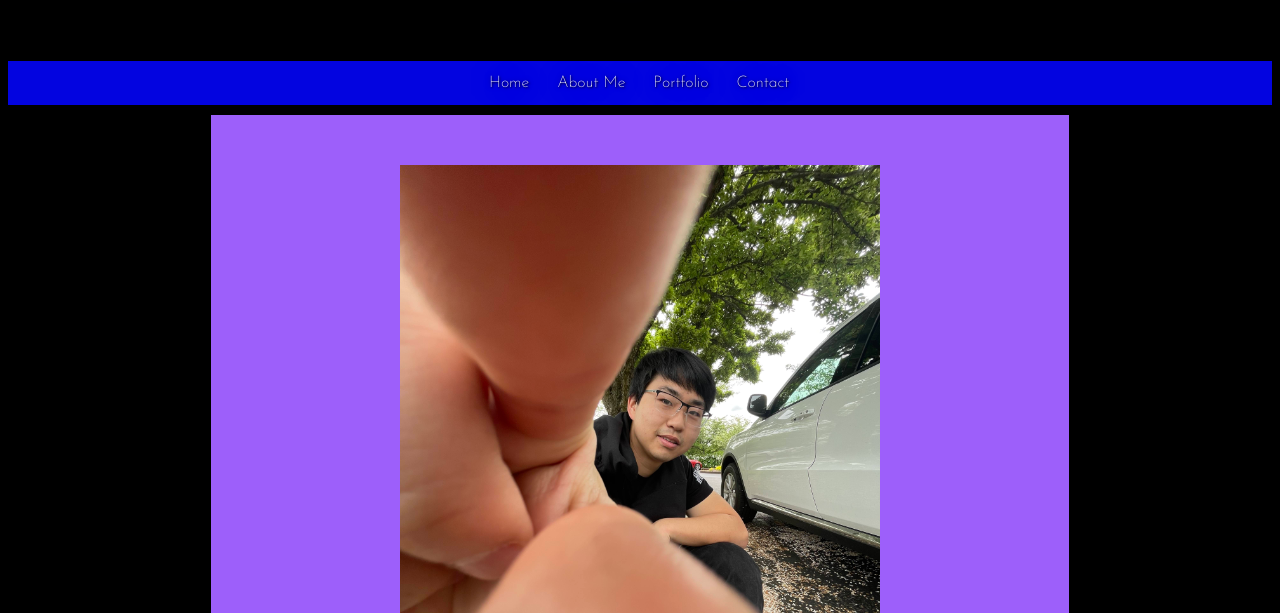
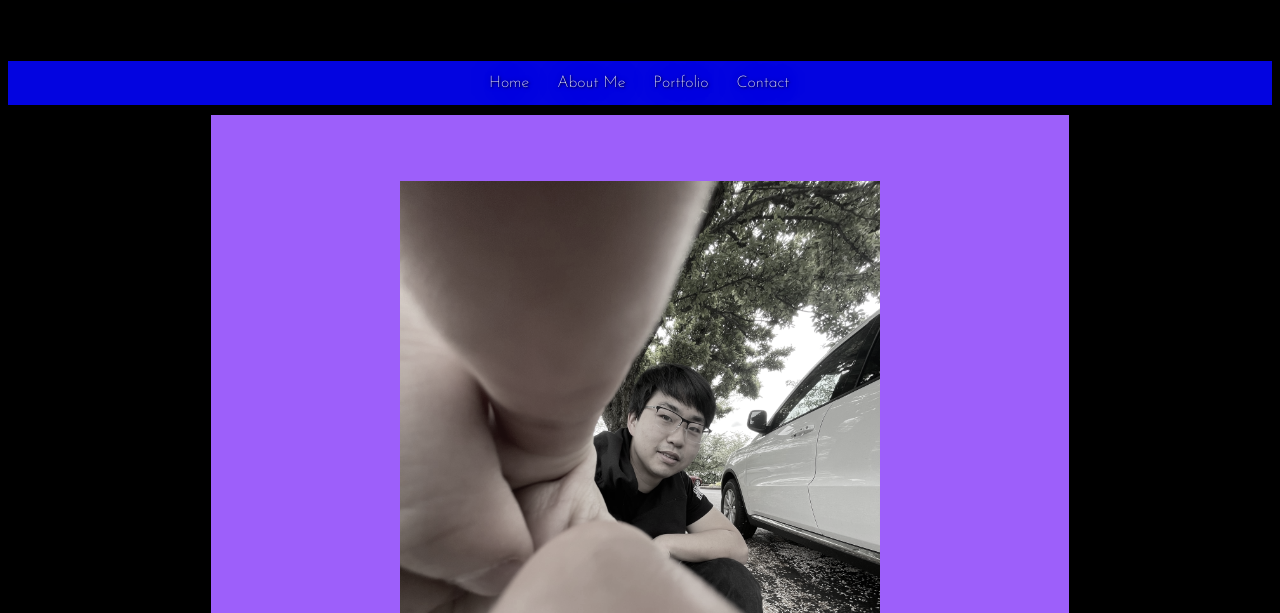
Before and after one commit to habinpark/Final-Website-MTEC-1003, a plain HTML site: page aboutme.html in a window 1280 px wide. Shown: the part 187-800 px from the top of the page. Drawn offline with Linux system fonts and the light colour scheme.

Commit message:
Finished website

```diff
--- a/aboutme.html
+++ b/aboutme.html
@@ -32,7 +32,10 @@
         </div>
     </div>
     <div class="stuff" id="first">
-        <img src="images/cameraPinch.jpg" alt="Image" width="480" height= auto />
+        <figure class="image">
+            <img src="images/cameraPinch.jpg" alt="Image" width="480" height= auto />
+        </figure>
+        <!-- <img src="images/cameraPinch.jpg" alt="Image" width="480" height= auto /> -->
         <h2>Habin Park</h2>
         <h4>Game Designer & Entrepreneur</h4>
         <p>"If in doubt, hug it out"</p>
--- a/styleAboutMe.css
+++ b/styleAboutMe.css
@@ -137,3 +137,11 @@ div#sixth {
 div#seventh {
     background-color: #6FE074;
 }
+
+.image {
+    filter: grayscale(80%);
+    transition: filter 0.5s ease-in-out;
+}
+.image:hover{
+    filter: grayscale(0%);
+}
```
